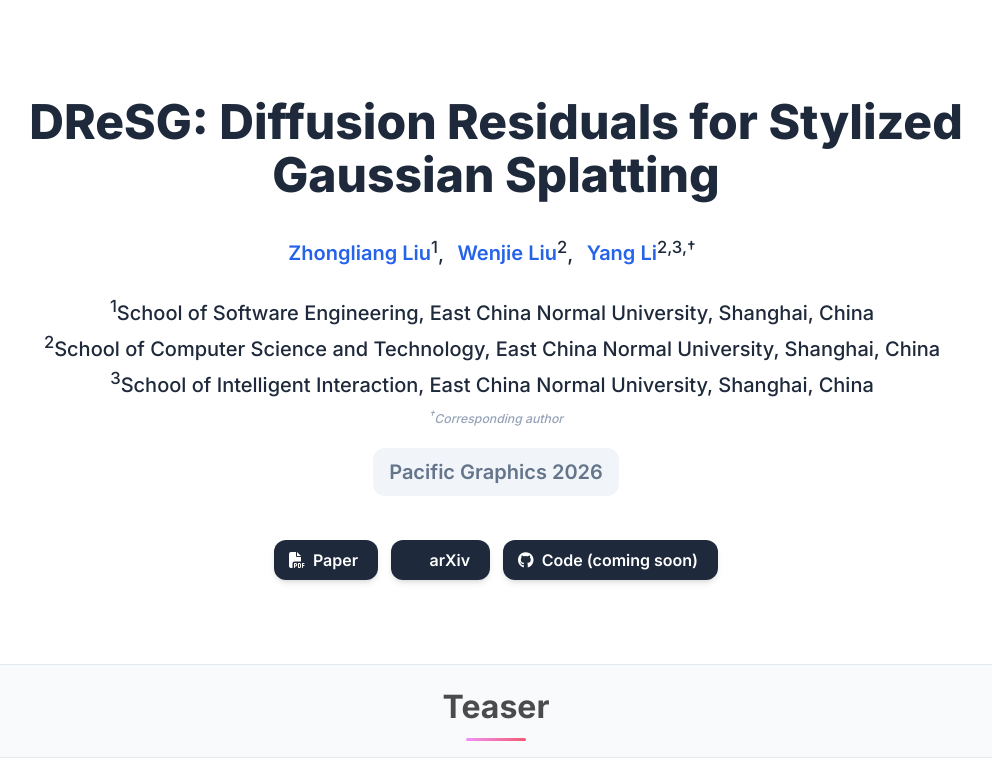
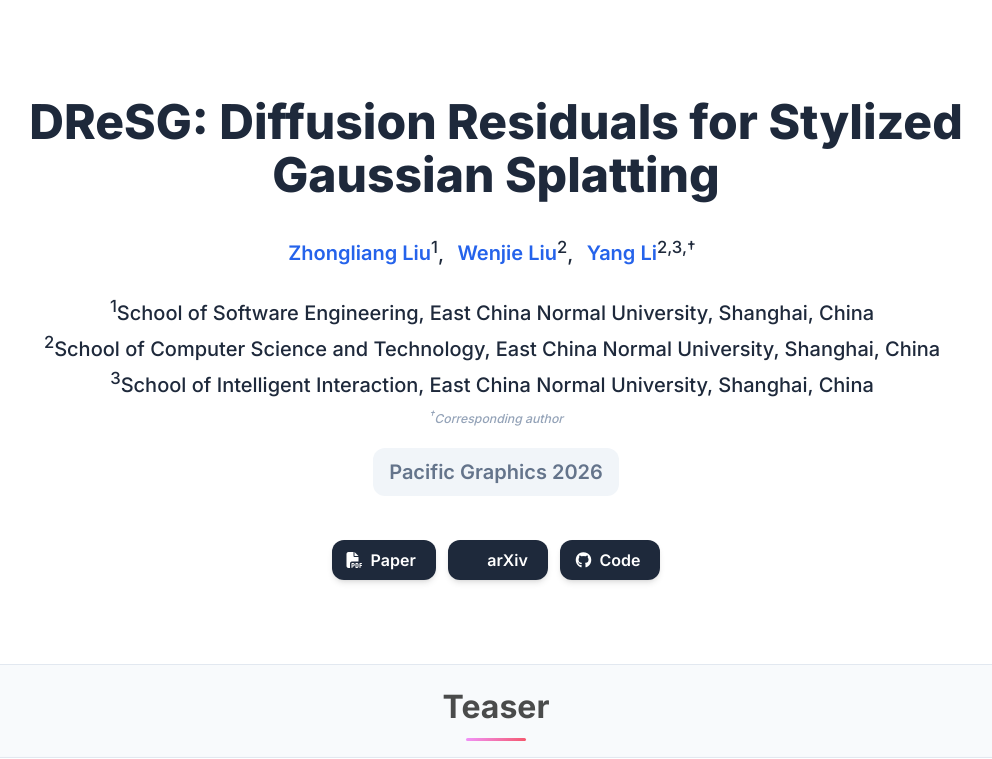
Before and after one commit to vpx-ecnu/DReSG-website, a plain HTML site: page index.html in a window 1280 px wide. Shown: the top 759 px of the page, without its empty margins (144-1136 px from the left). Drawn offline with Linux system fonts and the light colour scheme; some icons are missing.

Commit message:
docs: link public code release

```diff
--- a/index.html
+++ b/index.html
@@ -69,10 +69,10 @@
                     </a>
                   </span>
                   <span class="link-block">
-                    <span class="button is-normal is-rounded is-dark" aria-disabled="true">
+                    <a class="external-link button is-normal is-rounded is-dark" href="https://github.com/vpx-ecnu/DReSG" target="_blank" rel="noreferrer">
                       <span class="icon"><i class="fab fa-github"></i></span>
-                      <span>Code (coming soon)</span>
-                    </span>
+                      <span>Code</span>
+                    </a>
                   </span>
                 </div>
               </div>
```
